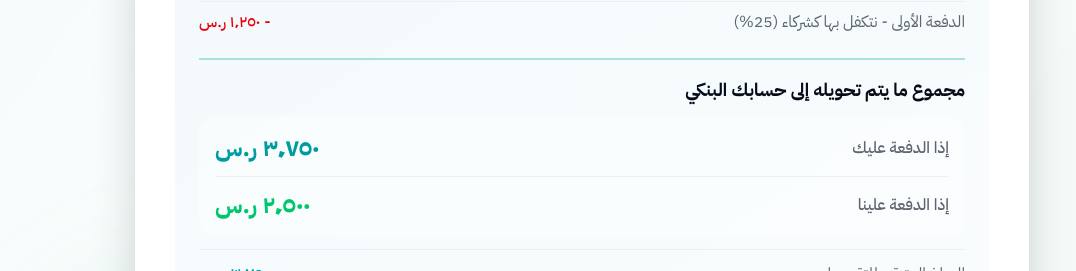
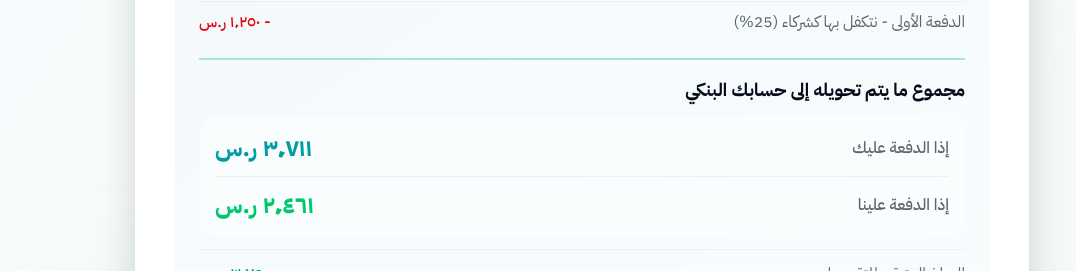
Before and after one commit to 3mersaud-collab/v0-search-engine-optimized-website, a Next.js app: page / in a window 1280 px wide. Shown: the part 4460-4731 px from the top of the page, without its empty margins (58-1134 px from the left). Built offline with nearby package versions, Linux system fonts and the light colour scheme.

Commit message:
تحديث حاسبة السيولة بجدول أسعار ثابت يطابق الأسعار الفعلية

```diff
--- a/components/calculator-section.tsx
+++ b/components/calculator-section.tsx
@@ -9,37 +9,70 @@ export function CalculatorSection() {
   const [selectedApp, setSelectedApp] = useState<"tabby" | "tamara">("tabby")
   const [installmentMonths, setInstallmentMonths] = useState(4)
 
-  // New calculation logic based on requirements
+  // جدول الأسعار الثابتة: قيمة الشراء -> الصافي للعميل
+  const priceTable = [
+    { purchase: 1000, net: 300 },
+    { purchase: 1500, net: 500 },
+    { purchase: 2000, net: 750 },
+    { purchase: 2500, net: 1000 },
+    { purchase: 3099, net: 1350 },
+  ]
+
+  // حساب الصافي بناءً على الجدول الثابت مع interpolation بين النقاط
+  function getNetFromTable(purchaseAmount: number): number {
+    if (purchaseAmount <= priceTable[0].purchase) {
+      // أقل من أول نقطة: نحسب بنفس نسبة أول نقطة
+      const ratio = priceTable[0].net / priceTable[0].purchase
+      return purchaseAmount * ratio
+    }
+    if (purchaseAmount >= priceTable[priceTable.length - 1].purchase) {
+      // أكبر من آخر نقطة: نحسب بنفس نسبة آخر نقطتين
+      const last = priceTable[priceTable.length - 1]
+      const prev = priceTable[priceTable.length - 2]
+      const slope = (last.net - prev.net) / (last.purchase - prev.purchase)
+      return last.net + slope * (purchaseAmount - last.purchase)
+    }
+    // بين نقطتين: interpolation خطي
+    for (let i = 0; i < priceTable.length - 1; i++) {
+      const curr = priceTable[i]
+      const next = priceTable[i + 1]
+      if (purchaseAmount >= curr.purchase && purchaseAmount <= next.purchase) {
+        const ratio = (purchaseAmount - curr.purchase) / (next.purchase - curr.purchase)
+        return curr.net + ratio * (next.net - curr.net)
+      }
+    }
+    return 0
+  }
+
   const calculations = useMemo(() => {
-    // مبلغ البيع: يبدأ من 14% في 5500 وينقص 1% كل 1000 حتى يصل 10% ويثبت
+    const purchaseAmount = amount
+    const netAmount = Math.round(getNetFromTable(amount))
+
+    // الخصومات الإجمالية = مبلغ الشراء - الصافي
+    const totalDeductions = purchaseAmount - netAmount
+
+    // مبلغ البيع وفرق البيع (للعرض فقط - لا تتغير)
     let sellingLossRate: number
     if (amount <= 5500) {
-      sellingLossRate = 0.15 // 15% للمبالغ الأقل من 5500
+      sellingLossRate = 0.15
     } else if (amount >= 9500) {
-      sellingLossRate = 0.10 // 10% ثابت بعد 9500
+      sellingLossRate = 0.10
     } else {
-      // تدريجي من 14% عند 5500 إلى 10% عند 9500
       const stepsAbove5500 = Math.floor((amount - 5500) / 1000)
       sellingLossRate = 0.14 - (stepsAbove5500 * 0.01)
     }
+    const sellingLoss = amount * sellingLossRate
+    const saleAmount = amount - sellingLoss
 
-    const purchaseAmount = amount // مبلغ الشراء
-    const sellingLoss = amount * sellingLossRate // فرق البيع
-    const saleAmount = amount - sellingLoss // مبلغ البيع
-
-    // الرسوم الإدارية: 10% + 100 ريال للمبالغ أقل من 4000، و 10% فقط بعد 4000
+    // الرسوم الإدارية (للعرض فقط - لا تتغير)
     const adminFeeRate = 0.10
     const adminFeeBase = amount * adminFeeRate
-    const adminFeeExtra = amount < 4000 ? 100 : 0 // 100 ريال إضافية للمبالغ أقل من 4000
+    const adminFeeExtra = amount < 4000 ? 100 : 0
     const adminFee = adminFeeBase + adminFeeExtra
 
-    const downPaymentRate = 1 / installmentMonths // نسبة الشراكة = عدد الدفعات (مثلا 10 دفعات = 10%)
+    // الدفعة الأولى (للعرض فقط - لا تتغير)
+    const downPaymentRate = 1 / installmentMonths
     const downPayment = amount * downPaymentRate
-
-    const totalDeductions = downPayment + adminFee + sellingLoss
-    const netAmount = Math.max(0, amount - totalDeductions)
-
-    // الدفعة الشهرية للدفعة الأولى (removed from display)
 
     return {
       purchaseAmount,
```
